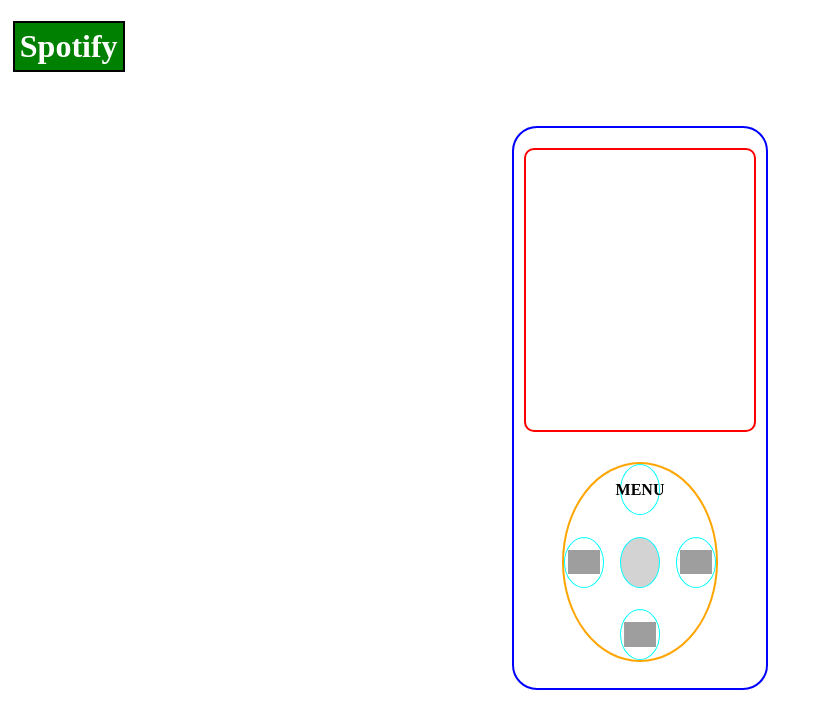
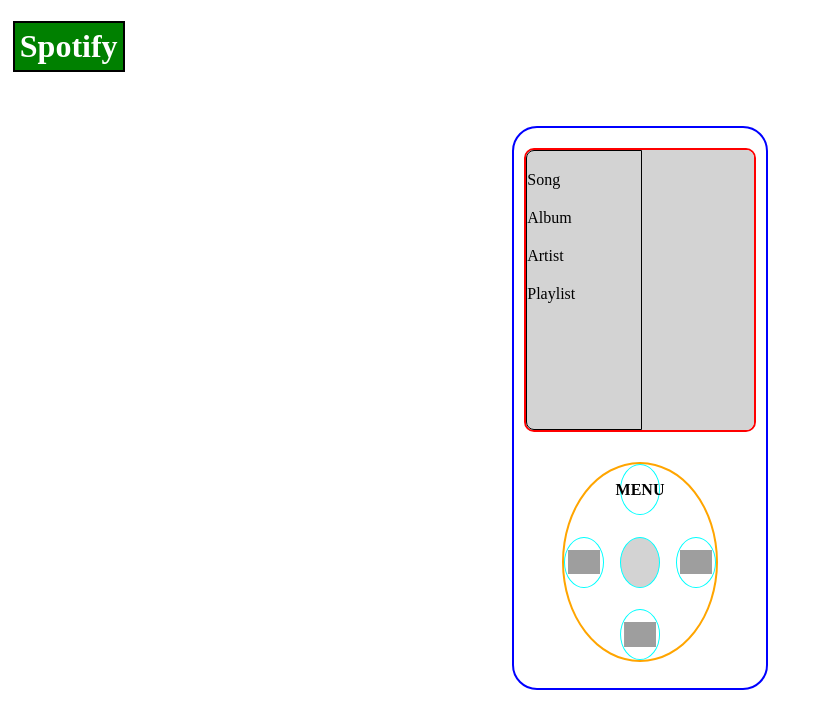
Before and after one commit to PRAVEEN-KISPOTTA/ipod_project, a React (Create React App) app: page / in a window 1280 px wide. Shown: the top 728 px of the page, without its empty margins (0-818 px from the left). Built offline with nearby package versions, Linux system fonts and the light colour scheme; grey boxes are pictures that could not be loaded.

Commit message:
working on button rotation

```diff
--- a/src/App.js
+++ b/src/App.js
@@ -1,5 +1,5 @@
 import {Component} from "react";
-import IpodDesign from "./components/IpodDesign";
+import IpodDesign from "./components/Ipod";
 
 class App extends Component{
 
--- a/src/components/IpodDesign.js
+++ b/src/components/Ipod.js
@@ -1,12 +1,14 @@
 import React from "react";
 import ZingTouch from 'zingtouch';
+import ScreenComp from "./ScreenComp";
 
-class IpodDesign extends React.Component{
+class Ipod extends React.Component{
     constructor(){
         super();
 
         this.state = {
-            count: 0
+            count: 0,
+            activeItems: 'Song'
         }
     }
 
@@ -19,10 +21,13 @@ class IpodDesign extends React.Component{
         activeRegion.bind(parentElement, 'rotate', (event)=>{
 
             // let inc = this.state.count+1;
+            var newAngle = event.detail.distanceFromLast;
+            console.log("new angle - ", newAngle);
             this.setState((prev)=>({
                 count: prev.count+1
             }))
         });
+
 
         console.log("count - ", this.state.count);
     }
@@ -31,7 +36,7 @@ class IpodDesign extends React.Component{
             <div style={{...styles.bodyContainer}}>
                 <h1 style={{...styles.heading}}>Spotify</h1>
                 <div style={{...styles.mainContainer}} >
-                    <div style={{...styles.displayContainer}}></div>
+                    <div style={{...styles.displayContainer}}><ScreenComp /></div>
 
                     <div style={{...styles.btnContainer}} id="parentWheel" onMouseOver={this.wheelControl}>
 
@@ -154,4 +159,4 @@ const styles = {
     }
 }
 
-export default IpodDesign;
+export default Ipod;
--- /dev/null
+++ b/src/components/ScreenComp.js
@@ -0,0 +1,44 @@
+import { Component } from "react";
+import styled from "styled-components";
+
+class ScreenComp extends Component{
+    render(){
+        return(
+            <InnerContainer>
+                <MenuContainer>
+                    <ListItem>
+                        <Items>Song</Items>
+                        <Items>Album</Items>
+                        <Items>Artist</Items>
+                        <Items>Playlist</Items>
+                    </ListItem>
+                </MenuContainer>
+            </InnerContainer>
+        )
+    }
+}
+
+export default ScreenComp;
+
+const InnerContainer = styled.div`
+background-color: lightgray;
+height: 100%;
+border-radius: 8px;
+display: flex;
+flex-direction: column-;
+justify-content: start;
+
+`
+
+const MenuContainer = styled.div`
+border: 1px solid black;
+border-radius: 8px 0 0 8px;
+width: 50%;
+`
+
+const ListItem = styled.div`
+
+`
+const Items = styled.div`
+margin-top: 20px;
+`
```
